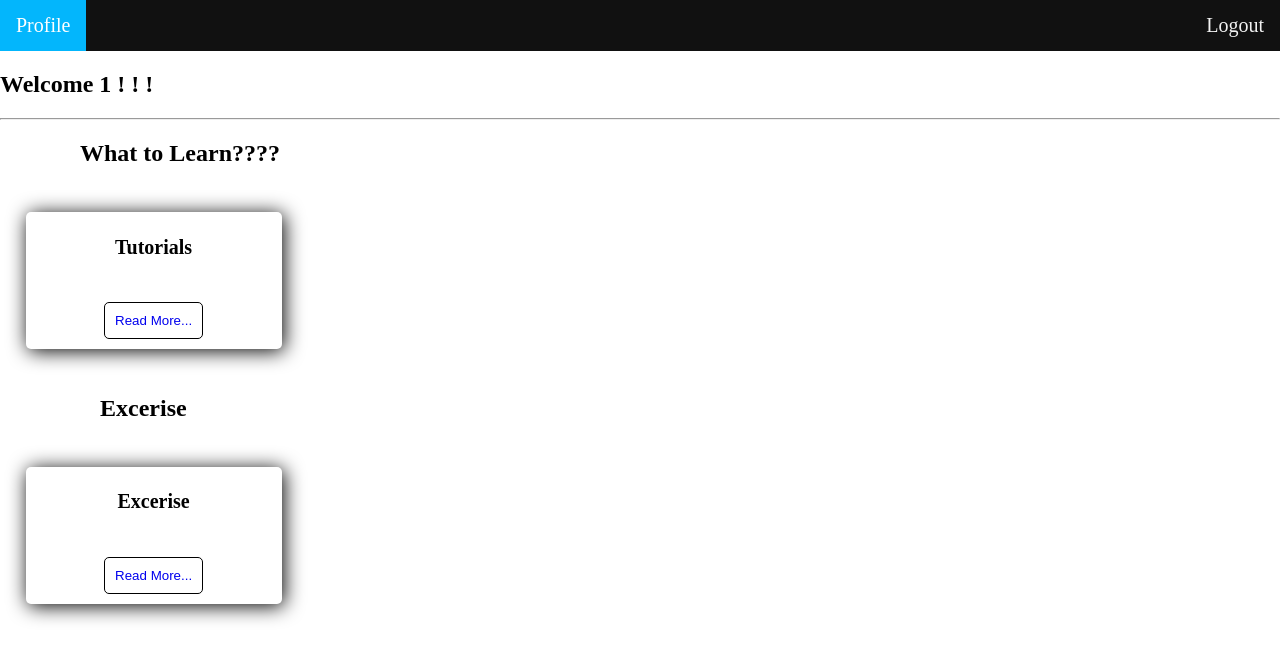
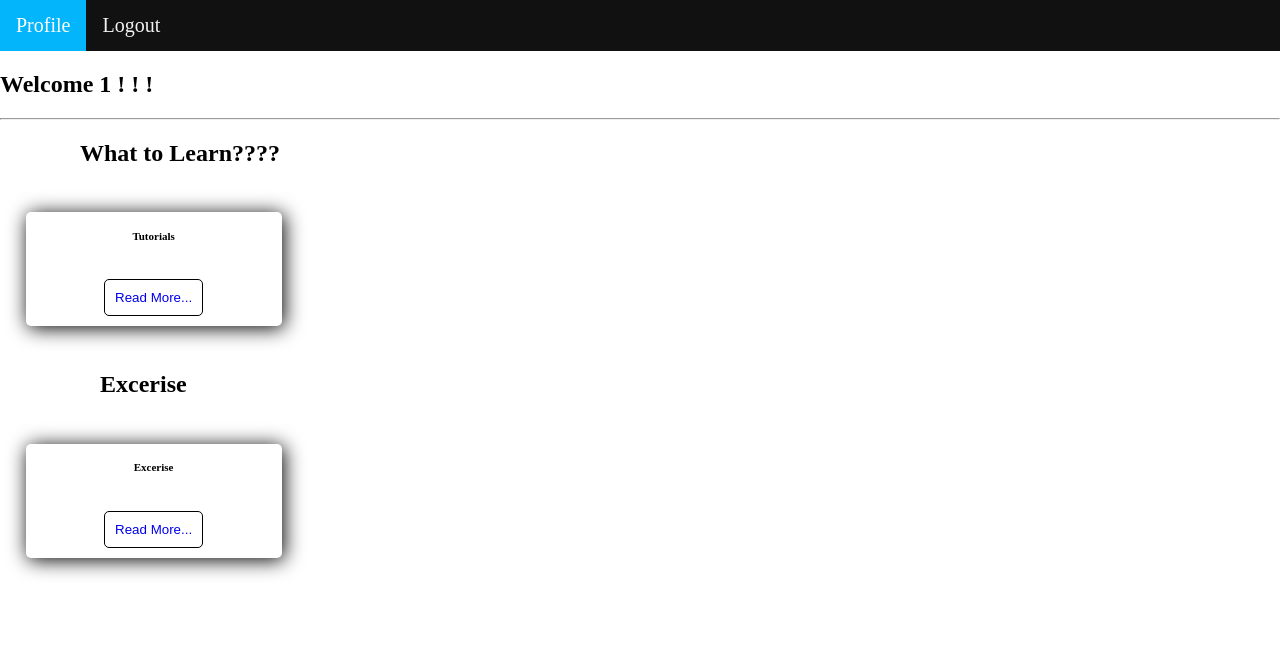
Before and after one commit to benakahn/tutorial_website, a PHP site: page /home.php?name=1 in a window 1280 px wide. Shown: the top 661 px of the page. Run offline with PHP 8.4, Linux system fonts and the light colour scheme.

Commit message:
Update home.php

```diff
--- a/home.php
+++ b/home.php
@@ -95,11 +95,12 @@ button:hover{
   transition: .5s;
   cursor: pointer;
 }
-@media only screen and (max-width: 300px) {
+@media only screen and (min-width: 300px) {
   .text {font-size: 11px}
   a.right{
     float: left;
   }
+	h1{ font-size : 11px;}
 
 }
 @media screen and (max-width: 600px) {
```
